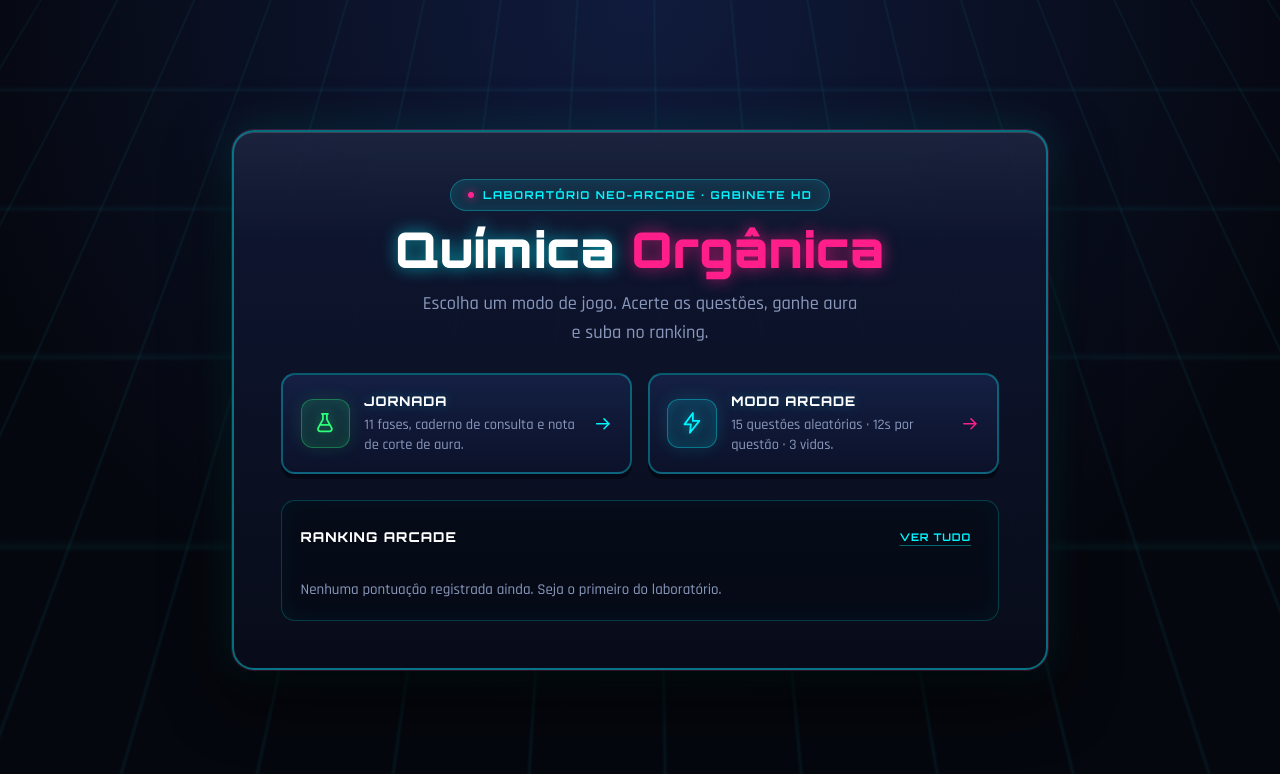
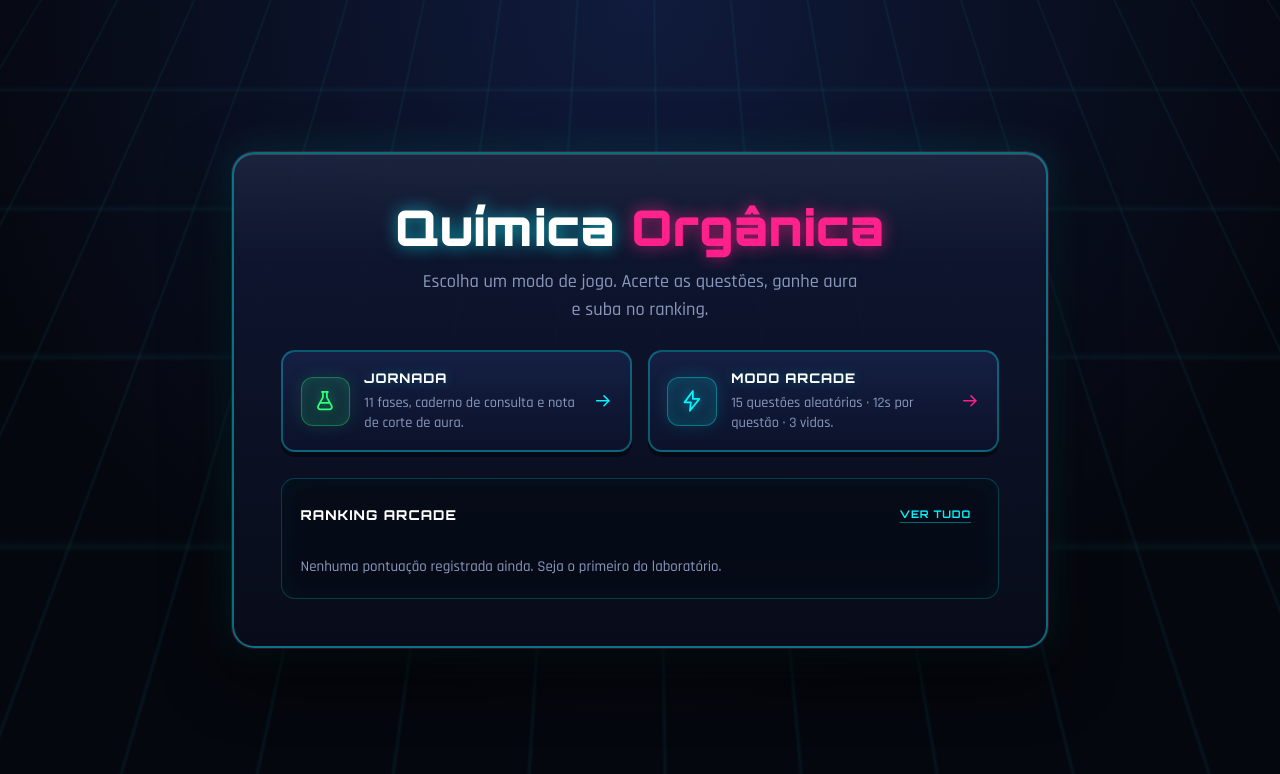
Before and after one commit to JoaoGabriel-Dev12/jogo-quimica, a plain HTML site: page index.html in a window 1280 px wide. Shown: the top 774 px of the page. Drawn offline with Linux system fonts and the light colour scheme.

Commit message:
fix: remove as faixas decorativas do topo das telas
Retira os selos marquee do menu, do briefing e da tela inicial, alem dos estilos correspondentes.

```diff
--- a/CSS/game.css
+++ b/CSS/game.css
@@ -81,38 +81,6 @@ h1 {
 h1 span {
   color: var(--neon-magenta);
   text-shadow: 0 0 16px rgba(255, 30, 138, 0.65);
-}
-
-.marquee {
-  display: inline-flex;
-  align-items: center;
-  justify-content: center;
-  justify-self: center;
-  gap: 0.55rem;
-  max-width: 100%;
-  padding: 0.42rem 1rem;
-  border-radius: 999px;
-  background: rgba(0, 245, 255, 0.08);
-  border: 1px solid rgba(0, 245, 255, 0.32);
-  color: var(--neon-cyan);
-  font-family: var(--font-arcade);
-  font-size: 0.64rem;
-  font-weight: 700;
-  letter-spacing: 0.14em;
-  line-height: 1.5;
-  text-align: center;
-  text-transform: uppercase;
-  box-shadow: inset 0 0 18px rgba(0, 245, 255, 0.1);
-}
-
-.marquee::before {
-  content: "";
-  flex: none;
-  width: 6px;
-  height: 6px;
-  border-radius: 50%;
-  background: var(--neon-magenta);
-  box-shadow: 0 0 10px var(--neon-magenta);
 }
 
 .eyebrow {
--- a/CSS/responsive.css
+++ b/CSS/responsive.css
@@ -247,12 +247,6 @@
     border-radius: 18px;
   }
 
-  .marquee {
-    padding-inline: 0.75rem;
-    font-size: 0.58rem;
-    letter-spacing: 0.1em;
-  }
-
   .game-footer {
     grid-template-columns: minmax(40px, auto) minmax(0, 1fr) minmax(40px, auto);
     gap: 0.3rem;
--- a/JS/UI/briefing.js
+++ b/JS/UI/briefing.js
@@ -8,7 +8,6 @@ export function mount(context) {
   card.className = "start-card cabinet-frame briefing-card";
   card.setAttribute("aria-labelledby", "briefing-phase");
   card.innerHTML = `
-    <p class="marquee">Briefing de fase</p>
     <p class="eyebrow">Preparação</p>
     <h1 id="briefing-phase" class="briefing-phase">Fase ${phase.number}<span> de ${TOTAL_PHASES}</span></h1>
     <p class="briefing-topic">${phase.topic}</p>
--- a/JS/UI/menu.js
+++ b/JS/UI/menu.js
@@ -13,7 +13,6 @@ export function mount(context) {
   card.setAttribute("aria-labelledby", "app-title");
   card.innerHTML = `
     <header class="menu-header">
-      <p class="marquee">Laboratório Neo-Arcade · Gabinete HD</p>
       <h1 id="app-title">Química <span>Orgânica</span></h1>
       <p class="status">Escolha um modo de jogo. Acerte as questões, ganhe aura e suba no ranking.</p>
     </header>
--- a/index.html
+++ b/index.html
@@ -24,7 +24,6 @@
     </div>
     <main id="app" class="app-shell">
       <section class="start-card cabinet-frame" aria-labelledby="app-title">
-        <p class="marquee">Laboratório Neo-Arcade</p>
         <h1 id="app-title">Química <span>Orgânica</span></h1>
         <p class="status" role="status">Carregando</p>
         <button class="button button-primary" type="button" data-action="start">
```
